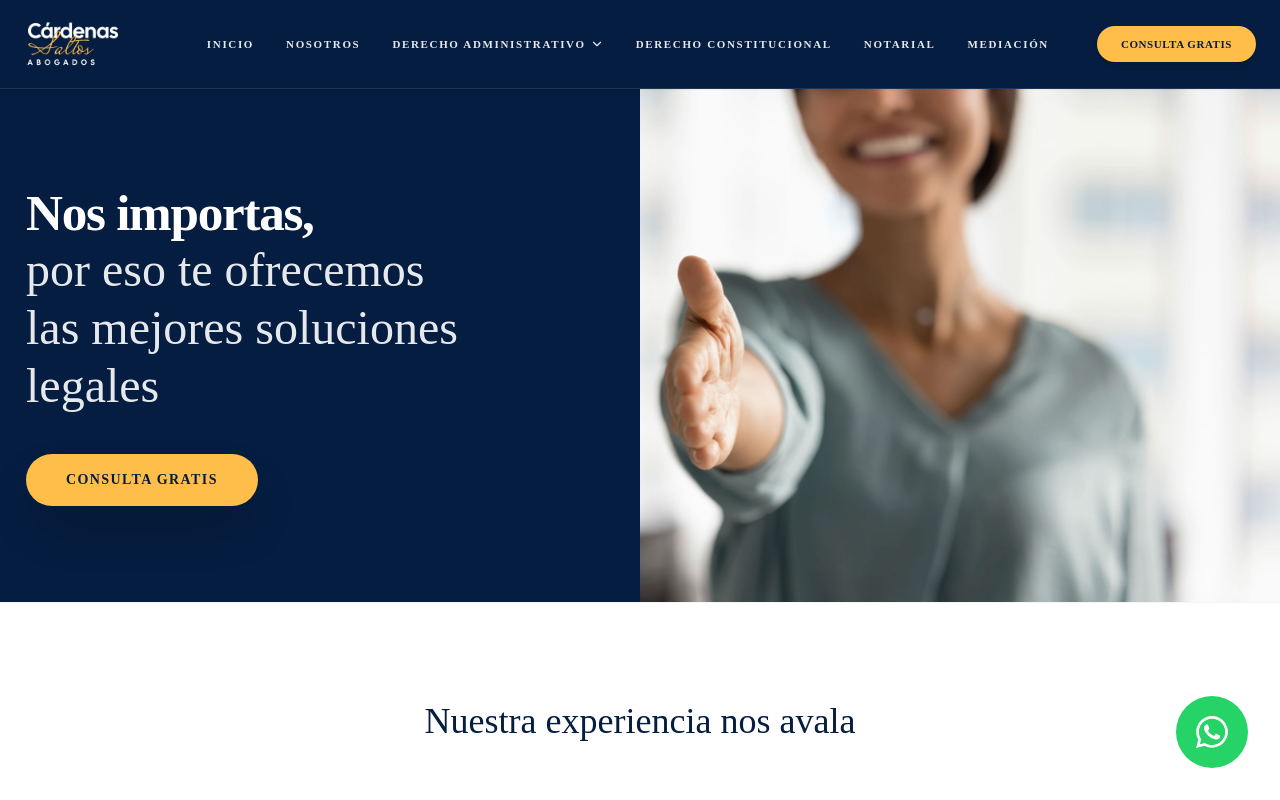
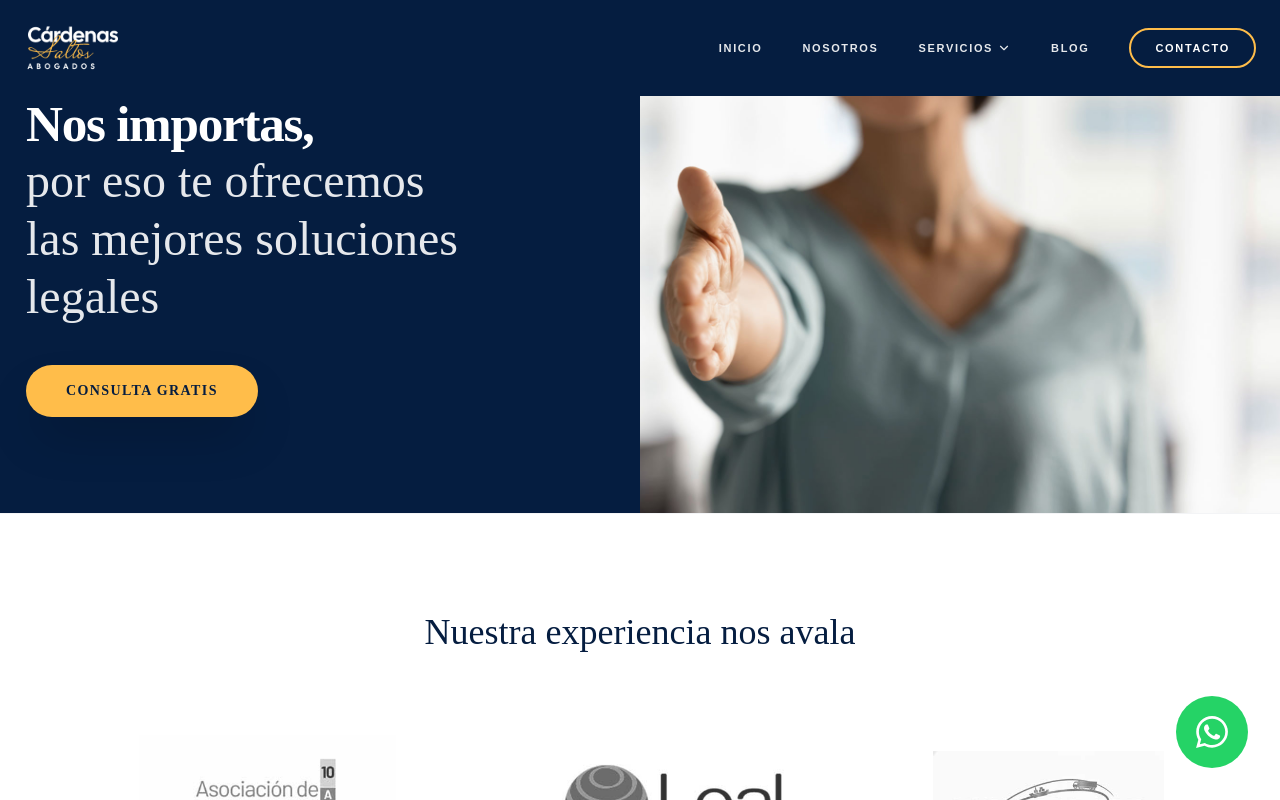
Before and after one commit to DevCardenasS/web-cardenas-saltos, a Next.js app: page / in a window 1280 px wide. Shown: the top 800 px of the page. Built offline with nearby package versions, Linux system fonts and the light colour scheme.

Commit message:
Update Navbar.js

```diff
--- a/components/Navbar.js
+++ b/components/Navbar.js
@@ -11,6 +11,15 @@ export default function Navbar({ transparent }) {
   const router = useRouter();
 
   const whatsappMessage = encodeURIComponent("Hola Cárdenas Saltos Abogados, tengo una consulta sobre...");
+
+  // --- FUNCIÓN DE CONVERSIÓN MEJORADA ---
+  // Ahora acepta una "ubicacion" para que Google Ads te lo detalle
+  const handleConversion = (ubicacion) => {
+    if (typeof window !== 'undefined' && window.reportWhatsAppClick) {
+      // Enviamos la etiqueta personalizada: "Navbar Desktop" o "Navbar Mobile"
+      window.reportWhatsAppClick(ubicacion);
+    }
+  };
 
   useEffect(() => {
     const handleScroll = () => {
@@ -33,79 +42,59 @@ export default function Navbar({ transparent }) {
   const textColor = isWhiteMenu ? "text-[#051d40]" : "text-white/90";
   const borderColor = isWhiteMenu ? "border-[#051d40]/20" : "border-white/10";
 
-  const bgColor = isWhiteMenu
-    ? "bg-white"
-    : (isTransparentActive ? "bg-transparent" : "bg-[#051d40]");
+  return (
+    <nav className={`fixed top-0 w-full z-[100] transition-all duration-300 ${
+      isScrolled ? 'bg-[#051d40] py-4 shadow-xl' : 'py-6'
+    } ${isTransparentActive ? 'bg-transparent' : isWhiteMenu ? 'bg-white' : 'bg-[#051d40]'}`}>
 
-  return (
-    <nav
-      className={`w-full z-[100] font-['Gantari'] transition-all duration-500 border-b ${bgColor} ${borderColor} ${
-        isTransparentActive ? 'fixed top-0 left-0 border-transparent' : 'sticky top-0 shadow-sm'
-      }`}
-    >
-      <div className="max-w-7xl mx-auto px-6 py-5 flex justify-between items-center">
+      <div className="max-w-7xl mx-auto px-6 flex justify-between items-center">
         {/* LOGO */}
-        <Link href="/" className="flex items-center">
-          <img
-            src={logoPath}
-            alt="Cárdenas Saltos"
-            className="h-9 md:h-12 object-contain cursor-pointer"
-          />
+        <Link href="/" className="relative z-50">
+          <img src={logoPath} alt="Cárdenas Saltos Abogados" className="h-10 md:h-12 w-auto transition-all" />
         </Link>
 
-        {/* NAVEGACIÓN DESKTOP */}
-        <div className="hidden lg:flex gap-8 text-[11px] uppercase tracking-[0.15em] items-center font-bold">
-          <Link href="/" className={`${textColor} hover:text-[#ffbd4a] transition`}>Inicio</Link>
-          <Link href="/nosotros" className={`${textColor} hover:text-[#ffbd4a] transition`}>Nosotros</Link>
+        {/* MENÚ DESKTOP */}
+        <div className={`hidden lg:flex items-center gap-10 text-[11px] font-bold uppercase tracking-[0.15em] ${textColor}`}>
+          <Link href="/" className="hover:text-[#ffbd4a] transition-colors">Inicio</Link>
+          <Link href="/nosotros" className="hover:text-[#ffbd4a] transition-colors">Nosotros</Link>
 
-          {/* ITEM CON SUBMENÚ */}
-          <div
-            className="relative h-full flex items-center"
-            onMouseEnter={() => setShowSubMenu(true)}
-            onMouseLeave={() => setShowSubMenu(false)}
-          >
-            <div className={`flex items-center gap-1 cursor-pointer ${textColor} hover:text-[#ffbd4a] transition py-2`}>
-              <Link href="/administrativo">Derecho administrativo</Link>
-              <ChevronDown size={14} className={`transition-transform duration-300 ${showSubMenu ? 'rotate-180 text-[#ffbd4a]' : ''}`} />
-            </div>
+          {/* DROPDOWN SERVICIOS */}
+          <div className="relative group"
+               onMouseEnter={() => setShowSubMenu(true)}
+               onMouseLeave={() => setShowSubMenu(false)}>
+            <button className="flex items-center gap-1 hover:text-[#ffbd4a] transition-colors uppercase">
+              Servicios <ChevronDown size={14} />
+            </button>
 
-            {/* SUBMENÚ DESKTOP - Sin espacios vacíos que corten el hover */}
             {showSubMenu && (
-              <div className="absolute top-[100%] left-0 w-64 bg-[#051d40] border border-white/10 shadow-2xl flex flex-col overflow-hidden animate-in fade-in slide-in-from-top-1 duration-200">
-                <Link href="/defensa-losep" className="px-6 py-4 text-white text-[10px] hover:text-[#ffbd4a] hover:bg-white/5 transition border-b border-white/5">
-                  Defensa LOSEP
-                </Link>
-                <Link href="/SancionesAdministrativas-DefensaSancionatoria" className="px-6 py-4 text-white text-[10px] hover:text-[#ffbd4a] hover:bg-white/5 transition">
-                  Sanciones Administrativas
-                </Link>
+              <div className="absolute top-full left-0 w-64 bg-white shadow-2xl rounded-xl py-4 mt-2 border border-slate-100 flex flex-col z-50">
+                <Link href="/administrativo" className="px-6 py-3 text-[#051d40] hover:bg-slate-50 transition-colors normal-case text-sm font-medium">Derecho administrativo</Link>
+                <Link href="/constitucional" className="px-6 py-3 text-[#051d40] hover:bg-slate-50 transition-colors normal-case text-sm font-medium">Derecho constitucional</Link>
+                <Link href="/notarial" className="px-6 py-3 text-[#051d40] hover:bg-slate-50 transition-colors normal-case text-sm font-medium">Notarial</Link>
+                <Link href="/mediacion" className="px-6 py-3 text-[#051d40] hover:bg-slate-50 transition-colors normal-case text-sm font-medium border-t border-slate-50">Centro de Mediación</Link>
               </div>
             )}
           </div>
 
-          <Link href="/constitucional" className={`${textColor} hover:text-[#ffbd4a] transition`}>Derecho constitucional</Link>
-          <Link href="/notarial" className={`${textColor} hover:text-[#ffbd4a] transition`}>Notarial</Link>
-          <Link href="/mediacion" className={`${textColor} hover:text-[#ffbd4a] transition`}>Mediación</Link>
+          <Link href="/blog" className="hover:text-[#ffbd4a] transition-colors">Blog</Link>
 
+          {/* BOTÓN WHATSAPP DESKTOP CON RASTREO ESPECÍFICO */}
           <a
             href={`https://wa.me/${WHATSAPP_NUMBER}?text=${whatsappMessage}`}
-            className="bg-[#ffbd4a] text-[#051d40] px-6 py-2.5 rounded-full hover:scale-105 transition-all font-black ml-4 text-center uppercase tracking-wider shadow-md"
+            onClick={() => handleConversion("Navbar Desktop")} // <--- SABRÁS QUE FUE DESDE PC
+            target="_blank"
+            rel="noopener noreferrer"
+            className={`border-2 ${isWhiteMenu ? 'border-[#051d40] text-[#051d40]' : 'border-[#ffbd4a] text-white'} px-6 py-2.5 rounded-full hover:bg-[#ffbd4a] hover:text-[#051d40] hover:border-[#ffbd4a] transition-all`}
           >
-            Consulta gratis
+            Contacto
           </a>
         </div>
 
-        {/* CONTROLES MÓVIL */}
-        <div className="flex lg:hidden items-center gap-3">
-          <a
-            href={`https://wa.me/${WHATSAPP_NUMBER}?text=${whatsappMessage}`}
-            className="bg-[#ffbd4a] text-[#051d40] px-4 py-2 rounded-full font-black text-[10px] uppercase tracking-wider shadow-sm"
-          >
-            Consulta gratis
-          </a>
-
+        {/* BOTÓN MÓVIL */}
+        <div className="lg:hidden flex items-center">
           <button
             onClick={() => setIsOpen(!isOpen)}
-            className={isWhiteMenu ? "text-[#051d40]" : "text-white"}
+            className={isWhiteMenu && !isOpen ? "text-[#051d40]" : "text-white"}
           >
             {isOpen ? <X size={26} /> : <Menu size={26} />}
           </button>
@@ -122,15 +111,26 @@ export default function Navbar({ transparent }) {
 
           <div className="flex flex-col gap-4">
             <Link href="/administrativo" onClick={() => setIsOpen(false)}>Derecho administrativo</Link>
-            <div className="flex flex-col gap-4 pl-4 border-l border-[#ffbd4a]/40 text-[11px] font-medium tracking-normal normal-case">
-                <Link href="/defensa-losep" onClick={() => setIsOpen(false)} className="text-[#ffbd4a]">Defensa LOSEP</Link>
-                <Link href="/SancionesAdministrativas-DefensaSancionatoria" onClick={() => setIsOpen(false)}>Sanciones Administrativas</Link>
-            </div>
+            <Link href="/constitucional" onClick={() => setIsOpen(false)}>Derecho constitucional</Link>
+            <Link href="/notarial" onClick={() => setIsOpen(false)}>Notarial</Link>
+            <Link href="/mediacion" onClick={() => setIsOpen(false)}>Centro de Mediación</Link>
           </div>
 
-          <Link href="/constitucional" onClick={() => setIsOpen(false)}>Derecho constitucional</Link>
-          <Link href="/notarial" onClick={() => setIsOpen(false)}>Notarial</Link>
-          <Link href="/mediacion" onClick={() => setIsOpen(false)}>Mediación</Link>
+          <Link href="/blog" onClick={() => setIsOpen(false)}>Blog</Link>
+
+          {/* BOTÓN WHATSAPP MÓVIL CON RASTREO ESPECÍFICO */}
+          <a
+            href={`https://wa.me/${WHATSAPP_NUMBER}?text=${whatsappMessage}`}
+            onClick={() => {
+              handleConversion("Navbar Mobile"); // <--- SABRÁS QUE FUE DESDE MÓVIL
+              setIsOpen(false);
+            }}
+            target="_blank"
+            rel="noopener noreferrer"
+            className="bg-[#ffbd4a] text-[#051d40] text-center py-4 rounded-full"
+          >
+            WhatsApp Urgente
+          </a>
         </div>
       )}
     </nav>
```
